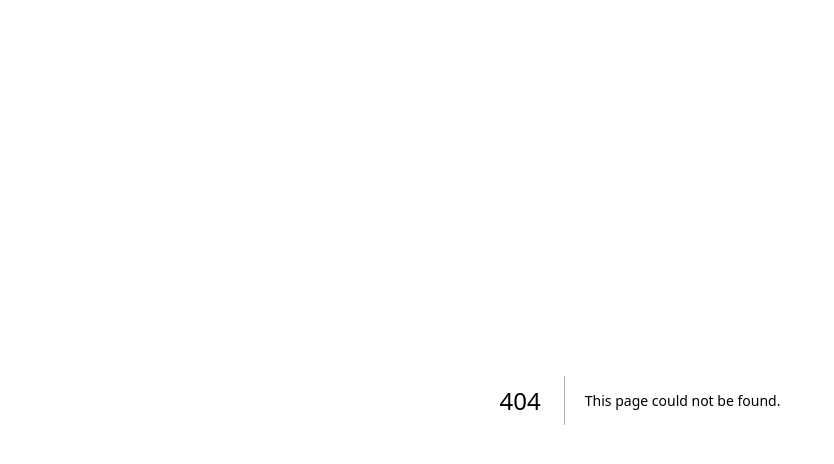
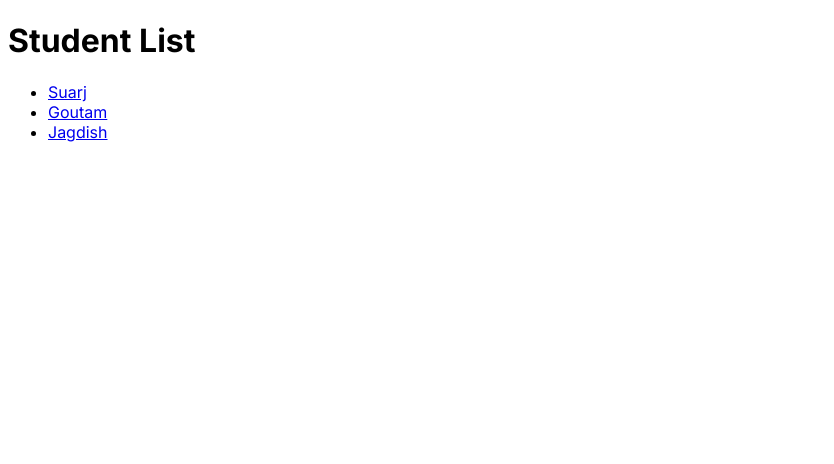
Before and after one commit to sushantskb/Next.Js_Tutorial, a Next.js app: page /studentList in a window 1280 px wide. Before the commit this address had no page. Shown: the top 464 px of the page, without its empty margins (0-834 px from the left). Built offline with nearby package versions, Linux system fonts and the light colour scheme.

Commit message:
dynamic routing

```diff
--- a/src/app/page.js
+++ b/src/app/page.js
@@ -22,6 +22,9 @@ const home = ()=> {
       <br />
       <br />
       <button onClick={()=> navigate("/about")}>Go to About</button>
+      <br />
+      <br />
+      <button onClick={() => navigate("/studentList")}>Student List</button>
     </main>
   );
 }
--- /dev/null
+++ b/src/app/studentList/page.js
@@ -0,0 +1,21 @@
+import  Link  from "next/link";
+const StudentList = () => {
+    return (
+        <>
+            <h1>Student List</h1>
+            <ul>
+                <li>
+                    <Link href="/studentList/suraj">Suarj</Link>
+                </li>
+                <li>
+                    <Link href="/studentList/goutam">Goutam</Link>
+                </li>
+                <li>
+                    <Link href="/studentList/jagdish">Jagdish</Link>
+                </li>
+            </ul>
+        </>
+    )
+}
+
+export default StudentList;
```
Also changed, not shown: src/app/studentList/[student]/page.js (added, +12 -0 lines).
